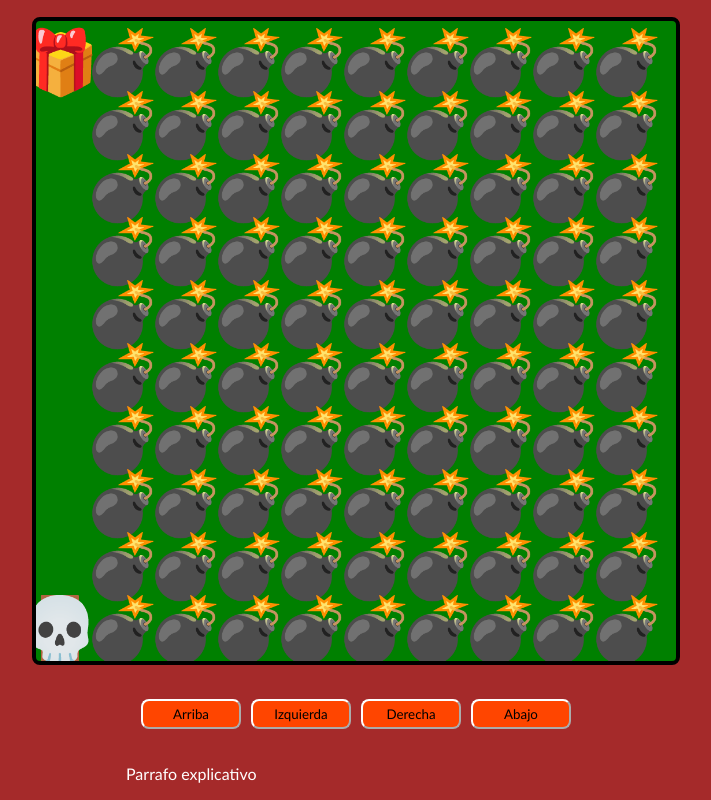
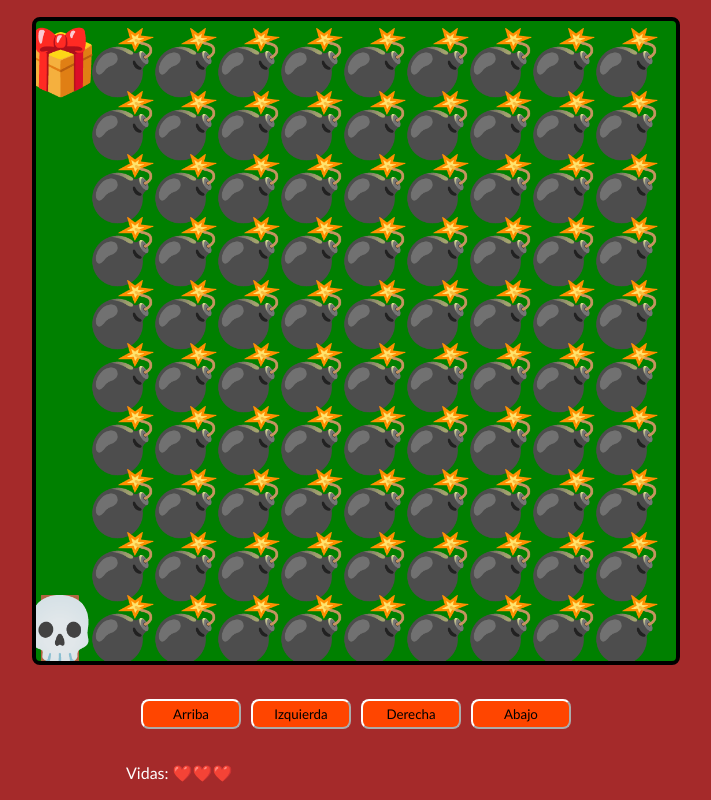
Before and after one commit to prilizabeth/js-videogame, a plain HTML site: page index.html in a window 1280 px wide. Shown: the whole page, without its empty margins (284-995 px from the left). Drawn offline with Linux system fonts and the light colour scheme.

Commit message:
sistema de vidas y corazones listo

```diff
--- a/game.js
+++ b/game.js
@@ -4,6 +4,7 @@
 const btnDown = document.querySelector('#down');
 const btnLeft = document.querySelector('#left');
 const btnRight = document.querySelector('#right');
+const spanLives = document.querySelector('#lives');
 
 let canvasSize;
 let elementsSize;
@@ -54,6 +55,8 @@
     const mapRows = map.trim().split('\n');
     const mapRowsCol = mapRows.map(row => row.trim().split(''));
     console.log({map, mapRows, mapRowsCol});
+
+    showLives();
 
     enemiesPosition = [];
     game.clearRect(0,0,canvasSize,canvasSize);
@@ -125,10 +128,10 @@
 function levelFail() {
     console.log('Chocaste');
     lives--;
+
     if (lives <= 0) {
         level= 0;
         lives= 3;
-        console.log('empezas de nuevo');
     }
     playerPosition.x = undefined;
     playerPosition.y = undefined;
@@ -137,6 +140,10 @@
 
 function gameWin() {
     console.log('se termino');
+}
+
+function showLives() {
+    spanLives.innerHTML = emojis['HEART'].repeat(lives);
 }
 
 window.addEventListener('keydown', moveByKeys);
--- a/index.html
+++ b/index.html
@@ -19,7 +19,7 @@
         </div>
 
         <div class="messages">
-            <p>Parrafo explicativo</p>
+            <p>Vidas: <span id="lives"></span></p>
         </div>
     </div>
     <script src="./maps.js"></script>
--- a/maps.js
+++ b/maps.js
@@ -12,6 +12,7 @@
     'BOMB_COLLISION': '🔥',
     'GAME_OVER': '👎',
     'WIN': '🏆',
+    'HEART': '❤️',
   };
 
   const maps = [];
```
